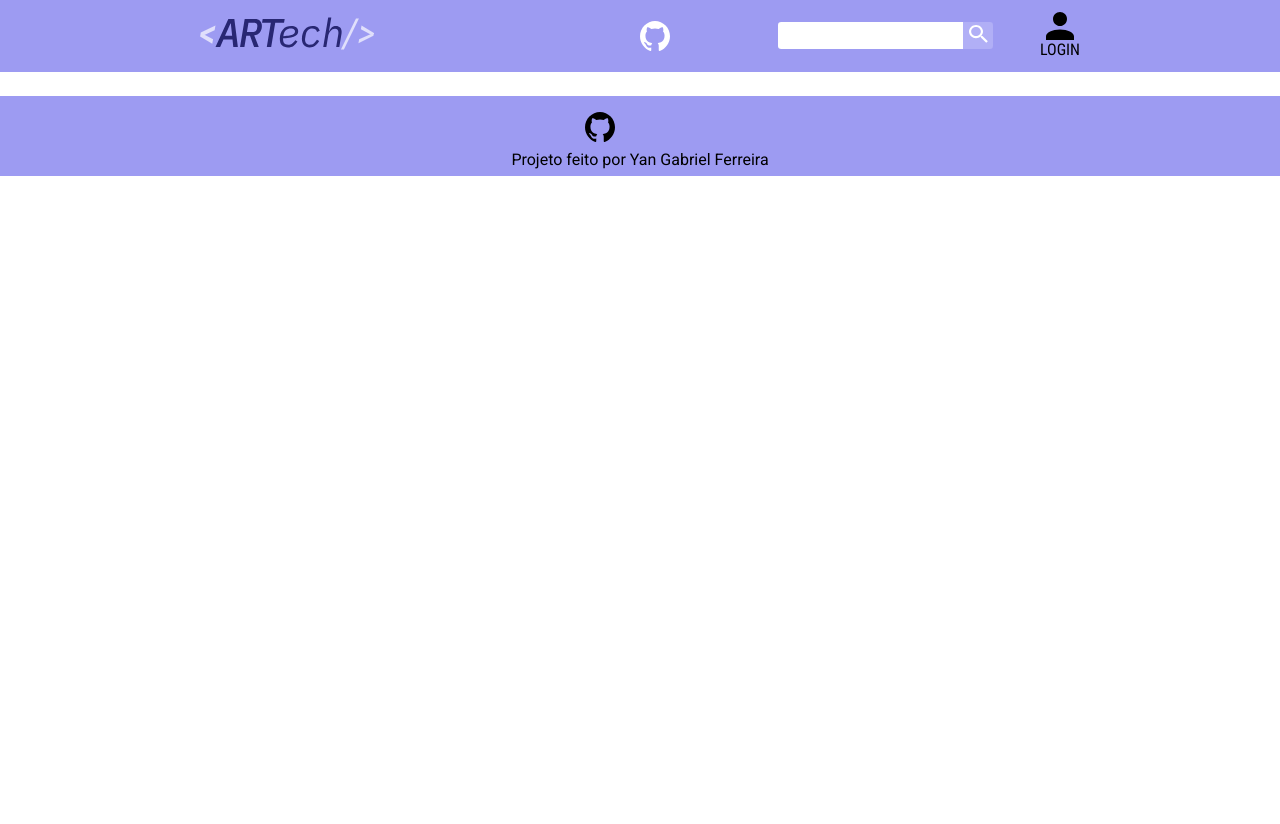
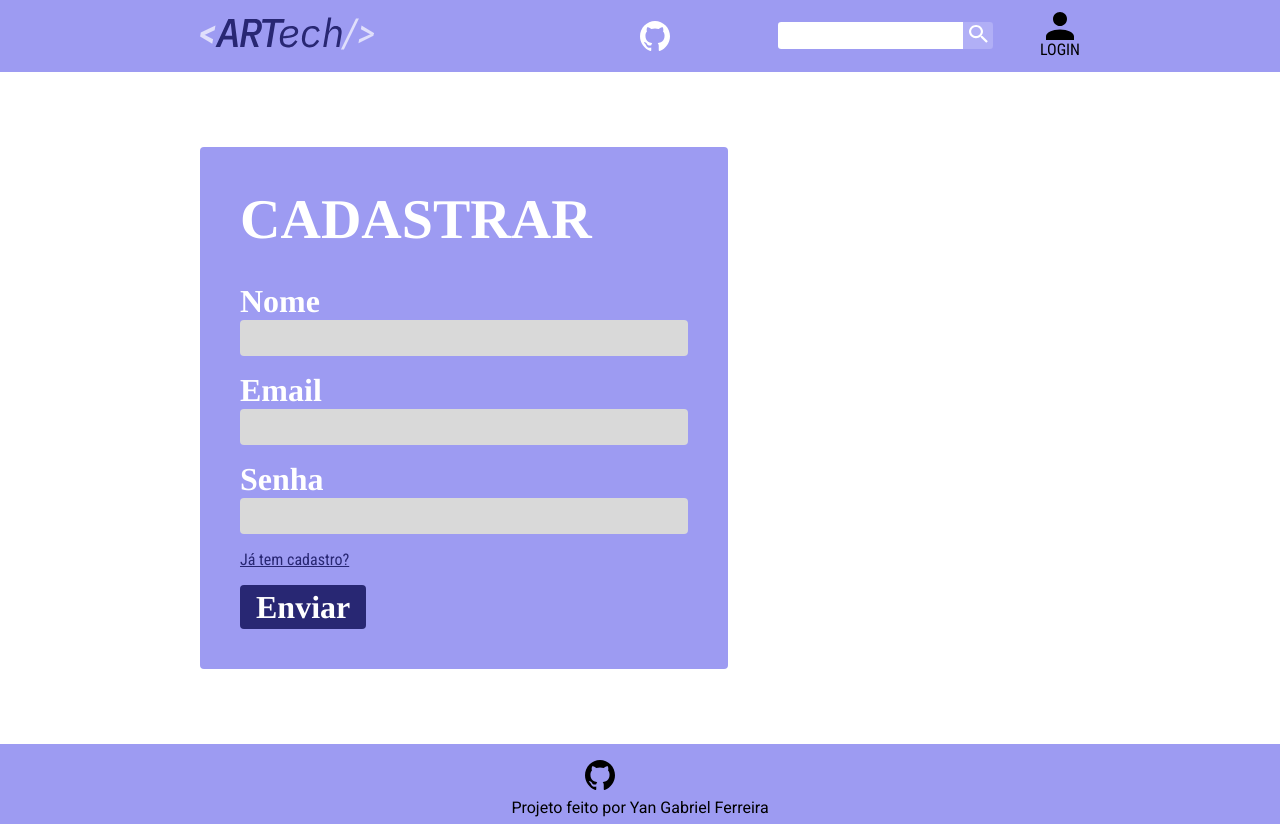
Before and after one commit to Yancap/projeto-blog-client, a React (Create React App) app: page /register in a window 1280 px wide. Before the commit the page ends 800 px from the top, so only its background shows below. Built offline with nearby package versions, Linux system fonts and the light colour scheme; some icons are missing.

Commit message:
paginas de login e registro

```diff
--- a/public/index.html
+++ b/public/index.html
@@ -6,7 +6,7 @@
     <meta charset="utf-8" />
     <link rel="icon" href="%PUBLIC_URL%/favicon.ico" />
     <meta name="viewport" content="width=device-width, initial-scale=1" />
-    <link href="https://fonts.googleapis.com/css2?family=Roboto+Condensed:wght@400;700&family=Roboto:wght@400;500;700&family=Tinos:wght@400;700&display=swap" rel="stylesheet">
+    <link href="https://fonts.googleapis.com/css2?family=Roboto+Condensed:wght@400;500;700&family=Roboto:wght@400;500;700&family=Tinos:wght@400;700&display=swap" rel="stylesheet">
     <title>Blog</title>
   </head>
   <body>
--- a/src/App.jsx
+++ b/src/App.jsx
@@ -4,6 +4,8 @@ import { Header } from "./components/Header";
 import { Home } from "./components/Home";
 import { Main } from "./components/Main";
 import { Search } from "./components/Search";
+import { Login } from "./components/User/Login";
+import { Register } from "./components/User/Register";
 import { ArticleStorage } from "./context/ArticleContext";
 import { SearchStorage } from "./context/SearchContext";
 import { GlobalStyle } from "./styles/global";
@@ -21,6 +23,8 @@ function App() {
               <Route path="/" element={<Home />} />
               <Route path="/search" element={<Search />} />
               <Route path="/article/:id" element={<Article />} />
+              <Route path="/login" element={<Login />} />
+              <Route path="/register" element={<Register />} />
             </Routes>
           </Main>
           <Footer />
--- a/src/components/Header/index.jsx
+++ b/src/components/Header/index.jsx
@@ -41,7 +41,7 @@ export const Header = () => {
                 <SearchIcon />
               </button>
             </form>
-            <div>
+            <div onClick={() => navigate('/login')}>
               <Account />
               <a>LOGIN</a>
             </div>
--- a/src/components/Main/styles.js
+++ b/src/components/Main/styles.js
@@ -4,12 +4,14 @@ export const Container = styled.main`
     background: var(--background-body);
     width: 100%;
     padding: .75rem 3rem;
+    min-height: calc(100vh - 9.5rem);
 `
 
 export const Content = styled.div`
     max-width: 55rem;
     margin: 0 auto;
-    display: flex;
-    flex-direction: column;
-    justify-content: space-between;
+    display: grid;
+    justify-content: flex-start;
+    grid-template-columns: 1fr;
+    min-height: calc(100vh - 9.5rem);
 `
--- /dev/null
+++ b/src/components/User/Login/index.jsx
@@ -0,0 +1,26 @@
+import React from 'react'
+import { Container, Content, Form, Submit, Title } from '../styles'
+import { Link } from 'react-router-dom'
+
+export const Login = () => {
+    // Fazer as requisições de login
+  return (
+    <Container>
+        <Content>
+            <Title>LOGIN</Title>
+            <Form>
+                <div>
+                    <label htmlFor="email">Email</label>
+                    <input type="email" name="email" id="email" />
+                </div>
+                <div>
+                    <label htmlFor="password">Senha</label>
+                    <input type="password" name="password" id="password" />
+                </div>
+                <Link to={'/register'}>Não tem cadastro?</Link>
+                <Submit>Entrar</Submit>
+            </Form>
+        </Content>
+    </Container>
+  )
+}
--- /dev/null
+++ b/src/components/User/Register/index.jsx
@@ -0,0 +1,29 @@
+import React from 'react'
+import { Container, Content, Form, Submit, Title } from '../styles'
+import { Link } from 'react-router-dom'
+
+export const Register = () => {
+  return (
+    <Container>
+        <Content>
+            <Title>CADASTRAR</Title>
+            <Form>
+                <div>
+                    <label htmlFor="name">Nome</label>
+                    <input type="text" name="name" id="name" />
+                </div>
+                <div>
+                    <label htmlFor="email">Email</label>
+                    <input type="email" name="email" id="email" />
+                </div>
+                <div>
+                    <label htmlFor="password">Senha</label>
+                    <input type="password" name="password" id="password" />
+                </div>
+                <Link to={'/login'}>Já tem cadastro?</Link>
+                <Submit>Enviar</Submit>
+            </Form>
+        </Content>
+    </Container>
+  )
+}
--- /dev/null
+++ b/src/components/User/styles.js
@@ -0,0 +1,60 @@
+import styled from "styled-components";
+
+export const Container = styled.section`
+    padding: 2.5rem;
+    background: var(--background-primary);
+    border-radius: 4px;
+    width: 60%;
+    justify-self: self-start;
+    align-self: center;
+`
+export const  Content = styled.div`
+
+`
+
+export const Title = styled.h1`
+    font-size: 3.5rem;
+    font-weight: 700;
+    color: #fff;
+`
+
+export const Form = styled.form`
+    margin-top: 2rem;
+    display: flex;
+    flex-direction: column;
+    gap: 1rem;
+    div{
+        display: flex;
+        flex-direction: column;
+    }
+   label{
+    font-family: var(--font-title);
+    color: #fff;
+    font-weight: 700;
+    font-size: 2rem;
+   }
+   input{
+    background: #d9d9d9;
+    border: none;
+    border-radius: 4px;
+    height: 2.25rem;
+    padding-left: .5rem;
+    font-size: 1.25rem;
+   }
+   a{
+    color: #282773;
+    text-decoration: underline;
+   }
+`
+
+export const Submit = styled.button`
+    align-self:  flex-start;
+    background: #282773;
+    border: none;
+    font-size: 2rem;
+    font-weight: 700;
+    color: #fff;
+    font-family: var(--font-title);
+    padding: .2rem 1rem;
+    border-radius: .25rem;
+`
--- a/src/request/index.js
+++ b/src/request/index.js
@@ -41,3 +41,15 @@ export async function searchArticleByContent(query){
     const article = await response.json()
     return article
 }
+
+export async function loginRequest(data){
+    const response =  await fetch(SRC + `users/login`, {
+        method: 'POST',
+        headers: {
+            'Content-Type': 'application/json'
+        },
+        body: JSON.stringify(data)
+    })
+    const userData = await response.json()
+    return userData
+}
```
